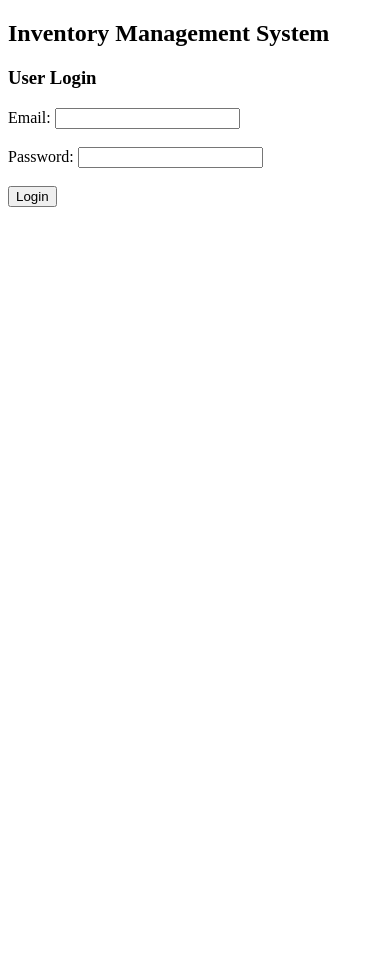
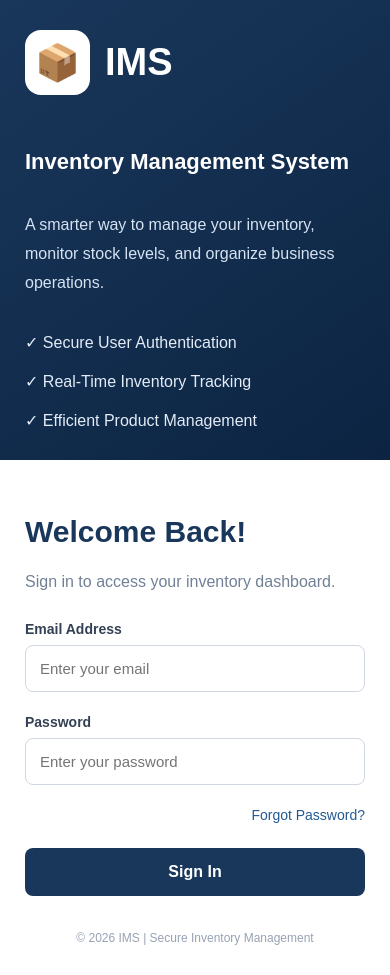
Before and after one commit to preciousahuine/Project-IMS-, a Flask app: page /login in a window 390 px wide. Before the commit the page ends 207 px from the top, so only its background shows below. Run offline with Flask 3, Linux system fonts and the light colour scheme; some libraries are stand-ins or nearby versions.

Commit message:
Redesign IMS login and add forgot password interface

```diff
--- a/Templates/login.html
+++ b/Templates/login.html
@@ -4,29 +4,268 @@
 <head>
     <meta charset="UTF-8">
     <meta name="viewport" content="width=device-width, initial-scale=1.0">
-    <title>IMS - User Login</title>
+    <title>IMS | Secure Login</title>
+
+    <style>
+        * {
+            box-sizing: border-box;
+        }
+
+        body {
+    margin: 0;
+    font-family: Arial, sans-serif;
+    background: #edf2f8;
+    min-height: 100vh;
+    display: flex;
+    padding: 0;
+}
+        .login-container {
+    display: flex;
+    width: 100%;
+    min-height: 100vh;
+    background: white;
+    border-radius: 0;
+    overflow: hidden;
+    box-shadow: none;
+}
+
+        .left-panel {
+            flex: 1;
+            background: linear-gradient(145deg, #19375b, #0c2442);
+            color: white;
+            padding: 70px 8%;
+            display: flex;
+            flex-direction: column;
+            justify-content: center;
+        }
+
+        .logo {
+            display: flex;
+            align-items: center;
+            gap: 15px;
+            margin-bottom: 35px;
+        }
+
+        .logo-icon {
+            background: white;
+            color: #19375b;
+            width: 65px;
+            height: 65px;
+            border-radius: 16px;
+            display: flex;
+            align-items: center;
+            justify-content: center;
+            font-size: 36px;
+        }
+
+        .logo h1 {
+            font-size: 38px;
+            margin: 0;
+        }
+
+        .left-panel h2 {
+            font-size: 28px;
+            line-height: 1.3;
+        }
+
+        .left-panel p {
+            color: #d6e3f2;
+            line-height: 1.8;
+        }
+
+        .feature {
+            margin-top: 20px;
+            color: #e3ecf7;
+        }
+
+        .right-panel {
+            flex: 1;
+            padding: 70px 8%;
+            display: flex;
+            flex-direction: column;
+            justify-content: center;
+        }
+
+        .right-panel h2 {
+            color: #19375b;
+            font-size: 30px;
+            margin-bottom: 8px;
+        }
+
+        .subtitle {
+            color: #718096;
+            margin-bottom: 30px;
+        }
+
+        label {
+            display: block;
+            margin-bottom: 8px;
+            color: #344054;
+            font-weight: bold;
+            font-size: 14px;
+        }
+
+        input {
+            width: 100%;
+            padding: 14px;
+            border: 1px solid #d0d7e2;
+            border-radius: 8px;
+            font-size: 15px;
+            margin-bottom: 22px;
+        }
+
+        input:focus {
+            outline: none;
+            border-color: #3269a8;
+            box-shadow: 0 0 0 3px #dceafa;
+        }
+
+        .forgot-password {
+            display: block;
+            text-align: right;
+            margin-bottom: 25px;
+            color: #245a92;
+            text-decoration: none;
+            font-size: 14px;
+        }
+
+        .forgot-password:hover {
+            text-decoration: underline;
+        }
+
+        .login-button {
+            width: 100%;
+            background: #19375b;
+            color: white;
+            border: none;
+            padding: 15px;
+            border-radius: 8px;
+            font-size: 16px;
+            font-weight: bold;
+            cursor: pointer;
+        }
+
+        .login-button:hover {
+            background: #28558a;
+        }
+
+        .footer {
+            text-align: center;
+            color: #98a2b3;
+            margin-top: 35px;
+            font-size: 12px;
+        }
+
+        .flash-message {
+            padding: 12px;
+            margin-bottom: 18px;
+            background: #fce8e8;
+            color: #9b1c1c;
+            border-radius: 8px;
+        }
+
+        @media (max-width: 700px) {
+            .login-container {
+                flex-direction: column;
+            }
+
+            .left-panel,
+            .right-panel {
+                padding: 30px 25px;
+            }
+
+            .left-panel h2 {
+                font-size: 22px;
+            }
+        }
+    </style>
 </head>
+
 <body>
 
-    <h2>Inventory Management System</h2>
-    <h3>User Login</h3>
+<div class="login-container">
 
-    <form action="/login" method="POST">
-        <input type="hidden" name="csrf_token" value="{{ csrf_token() }}">
+    <!-- LEFT PANEL -->
+    <div class="left-panel">
 
-        <label for="email">Email:</label>
-        <input type="email" id="email"
-               name="email" required>
-        <br><br>
+        <div class="logo">
+            <div class="logo-icon" aria-hidden="true">📦</div>
+            <h1>IMS</h1>
+        </div>
 
-        <label for="password">Password:</label>
-        <input type="password" id="password"
-               name="password" required>
-        <br><br>
+        <h2>Inventory Management System</h2>
 
-        <button type="submit">Login</button>
+        <p>
+            A smarter way to manage your inventory,
+            monitor stock levels, and organize
+            business operations.
+        </p>
 
-    </form>
+        <div class="feature">✓ Secure User Authentication</div>
+        <div class="feature">✓ Real-Time Inventory Tracking</div>
+        <div class="feature">✓ Efficient Product Management</div>
+
+    </div>
+
+    <!-- RIGHT PANEL -->
+    <div class="right-panel">
+
+        <h2>Welcome Back!</h2>
+
+        <p class="subtitle">
+            Sign in to access your inventory dashboard.
+        </p>
+
+        {% with messages = get_flashed_messages(with_categories=true) %}
+            {% if messages %}
+                {% for category, message in messages %}
+                    <div class="flash-message" role="alert">
+                        {{ message }}
+                    </div>
+                {% endfor %}
+            {% endif %}
+        {% endwith %}
+
+        <form action="{{ url_for('login') }}" method="POST">
+
+            <input type="hidden"
+                   name="csrf_token"
+                   value="{{ csrf_token() }}">
+
+            <label for="email">Email Address</label>
+            <input type="email"
+                   id="email"
+                   name="email"
+                   placeholder="Enter your email"
+                   autocomplete="username"
+                   required>
+
+            <label for="password">Password</label>
+            <input type="password"
+                   id="password"
+                   name="password"
+                   placeholder="Enter your password"
+                   autocomplete="current-password"
+                   required>
+
+           <a href="{{ url_for('forgot_password') }}"
+   class="forgot-password">
+    Forgot Password?
+</a>
+
+            <button type="submit" class="login-button">
+                Sign In
+            </button>
+
+        </form>
+
+        <div class="footer">
+            © 2026 IMS | Secure Inventory Management
+        </div>
+
+    </div>
+
+</div>
 
 </body>
 </html>
--- a/app.py
+++ b/app.py
@@ -22,6 +22,9 @@ from dotenv import load_dotenv
 from flask_wtf.csrf import CSRFProtect
 import mysql.connector
 import os
+from itsdangerous import URLSafeTimedSerializer, BadSignature, SignatureExpired
+from email.message import EmailMessage
+import smtplib
 
 
 
@@ -196,6 +199,26 @@ def login():
                 connection.close()
 
     return render_template("login.html")
+
+
+@app.route("/forgot-password", methods=["GET", "POST"])
+def forgot_password():
+    if request.method == "POST":
+        email = request.form.get("email", "").strip().lower()
+
+        if not email:
+            flash("Please enter your email address.", "error")
+            return redirect(url_for("forgot_password"))
+
+        # Email delivery will be implemented in the next step.
+        flash(
+            "The password reset email service is not configured yet.",
+            "info"
+        )
+        return redirect(url_for("forgot_password"))
+
+    return render_template("forgot_password.html")
+
 
 
 @app.route("/products/add", methods=["GET", "POST"])
```
Also changed, not shown: Templates/forgot_password.html (added, +154 -0 lines).
